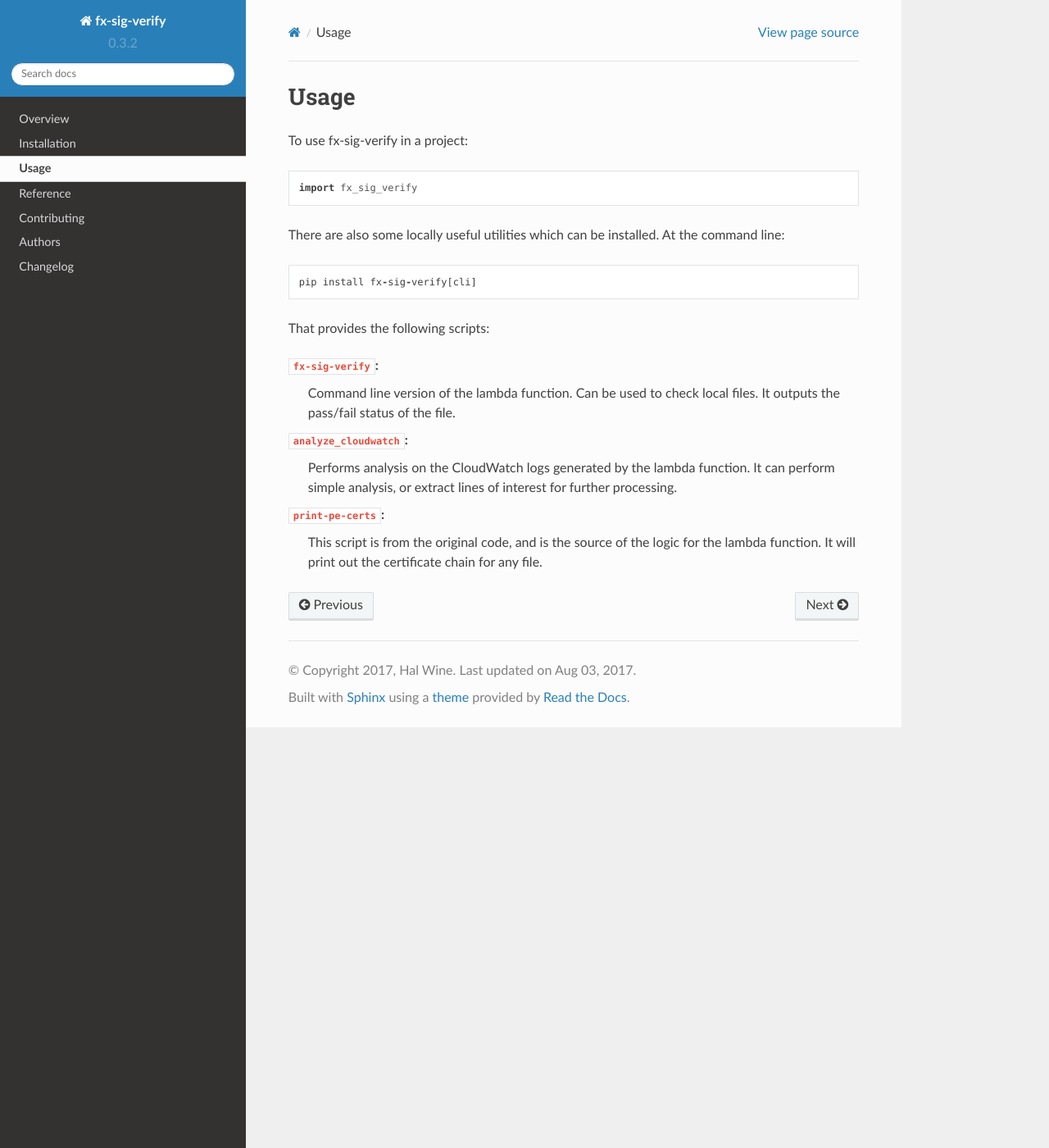
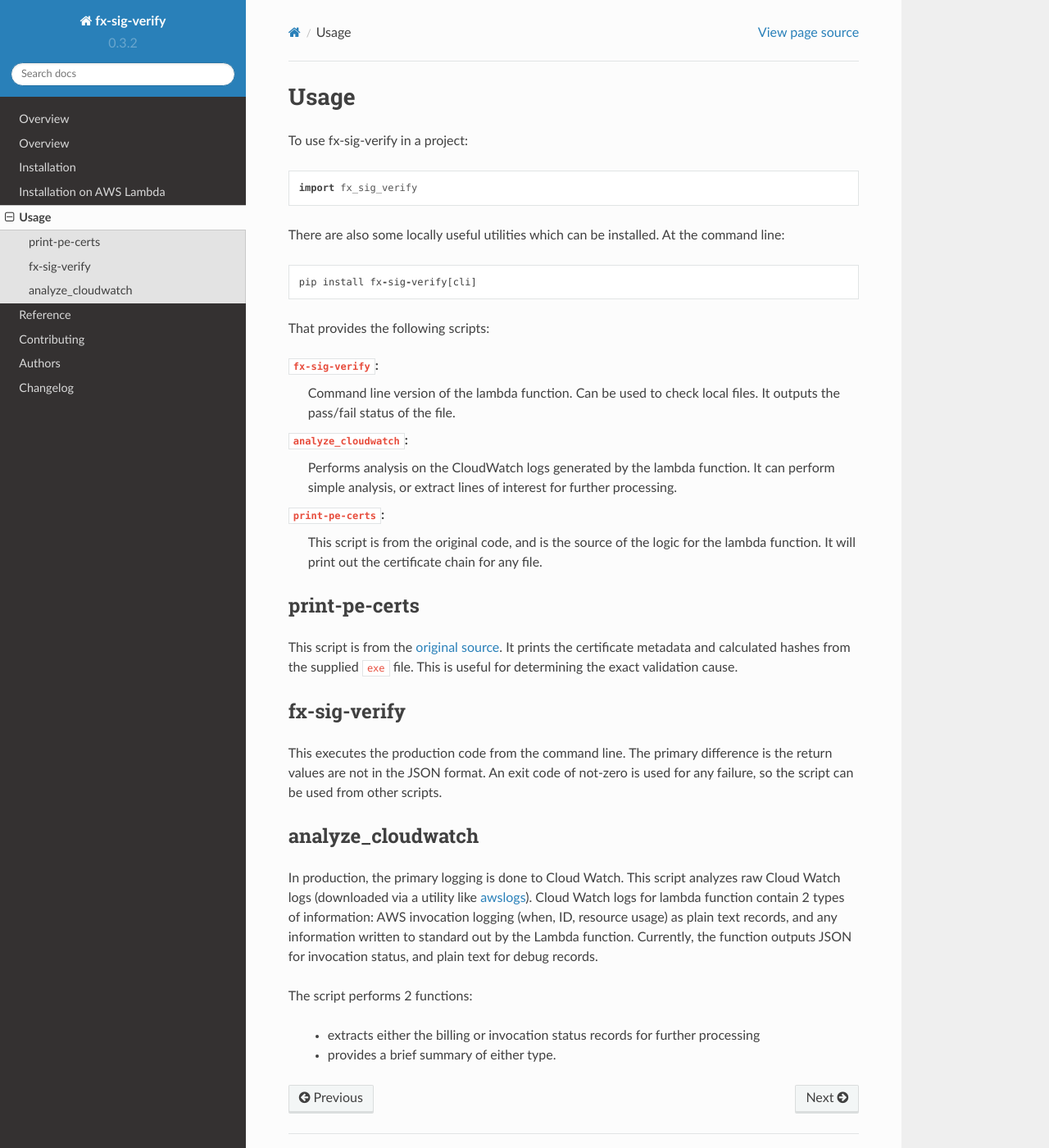
Before and after one commit to mozilla-services/fx-sig-verify, a Sphinx documentation site: the page built from docs/usage.rst, in a window 1280 px wide and 1400 px high. Shown: the whole window at 82% size. Built offline with Sphinx 7.4.7 and the Read the Docs theme 2.0.0, drawn with Linux system fonts in a browser that asks for light colours.

Commit message:
Doc update

```diff
--- a/docs/index.rst
+++ b/docs/index.rst
@@ -6,7 +6,9 @@
    :maxdepth: 2
 
    readme
+   overview
    installation
+   installation-on-aws.rst
    usage
    reference/index
    contributing
--- /dev/null
+++ b/docs/installation-on-aws.rst
@@ -0,0 +1,39 @@
+Installation on AWS Lambda
+==========================
+
+Installation on AWS Lambda requires the following:
+
+    - An AWS Account (free tier should suffice for development)
+    - A Lambda function defined
+    - SNS & SQS defined & configured for the Lambda function
+    - An S3 bucket configured to send events to the Lambda function.
+    - A build of the code suitable for deployment on AWS Lambda
+
+Each of these will be covered below.
+
+#.  Create the SNS queue, and note the ARN. Most likely you will also
+    want to create an SQS queue to receive and distribute the
+    notifications, but that will prevent the function from operating.
+
+#.  Create the Lambda function, and configure it. Remember the function
+    must be deployed in the same region that hosts the S3 buckets it
+    will process. The following values can be used as a starting point:
+
+
+    +---------------+------------+-----------------------------------+
+    | **container** | Python2.7  |                                   |
+    +---------------+------------+-----------------------------------+
+    | **memory**    | 128MB      | see log analysis tools to monitor |
+    +---------------+------------+-----------------------------------+
+    | **timeout**   | 60 seconds |                                   |
+    +---------------+------------+-----------------------------------+
+
+    Environment Variables
+
+    +----------+--------------+------------------------------------------------------------------------------------------------------+
+    | **Name** | **Required** | **Value**                                                                                            |
+    +----------+--------------+------------------------------------------------------------------------------------------------------+
+    | SNSARN   | Yes          | The ARN of the SNS queue to be used for notifications                                                |
+    +----------+--------------+------------------------------------------------------------------------------------------------------+
+    | VERBOSE  | No           | (int) 0 for quiet (default); 1 for notify on all invocations; 2 for trace output in Cloud Watch logs |
+    +----------+--------------+------------------------------------------------------------------------------------------------------+
--- /dev/null
+++ b/docs/overview.rst
@@ -0,0 +1,84 @@
+Overview
+========
+
+The purpose of this code is to validate that binary artifacts used to
+install Firefox desktop [#update]_, and distributed by Mozilla are also
+signed by Mozilla. (OS level checks only verify the signing was done
+properly with an active certificate, but not the publisher.)
+
+The mechanism of the validation varies with the artifact type. There are
+the following signing types for the Firefox Desktop applications:
+
+    - Authenticode Code Signing - used for Windows OS ``*.exe`` files.
+    - Apple Code Signing - used for macOS ``*.app`` bundles.
+    - MAR update signing - used for updates delivered to existing
+      Firefox installations.
+    - PGP signing - used where a platform standard does not exist (e.g.
+      linux).
+
+Authenticode does a pkcs7 signature embedded in the PECOFF structured
+``.exe`` file. The certificate associated with the signature can be
+traced up certification chain to a root CA. Each certificate has a
+unique serial number that can be used to identify it. An ``exe``
+artifact passes our validation if all the following apply:
+
+    - the computed hash matches the hash in the signature, and
+    - the certificate traces up to a Root CA, and
+    - The signature was done within dates the certificate was valid, and
+    - The serial number of the certificate matches a "known good" value
+      for a certificate issued to Mozilla and intended to be used for
+      signing Firefox Desktop executables.
+
+Not all ``exe`` files generated during the build process, and thus
+uploaded with the build artifacts, will pass that test. Some internal
+tooling must be compiled against the current headers to work correctly.
+Thus validation is performed only against ``exe`` files that should be
+fully signed -- those that a user will download and execute on their
+machine.
+
+Should there ever be an issue detected, Mozilla will not want to
+distribute that file until everything is understood about the
+discrepancy. To accomplish that task, we examine every ``exe`` uploaded
+to the S3 buckets used by the Release Build Process. The initial upload
+will precede the actual release by a more-than-sufficient time to
+perform all the validations.
+
+Production Deployment
+---------------------
+
+The code is packaged as an AWS Lambda function which is triggered by a
+"``put``" event on certain S3 buckets. All ``exe`` files are passed to
+the function, and the function is responsible for excluding ``exe``
+files we do not expect to validate. All invocations of the function are
+logged to Cloud Watch with sufficient information to uniquely identify
+the operation.
+
+If an unexpected situation is detected, the function generates an AWS
+SNS message with sufficient data to identify the severity of the
+problem. The SNS message can be routed as desired using standard AWS
+tooling.
+
+Local Deployment
+---------------------
+
+Operations teams, both for the Lambda function and the Release Build
+process, have several common needs:
+
+    - Manually execute the code against a specific artifact.
+    - Interpret the log data generated during production.
+
+To support these needs, the ``fx-sig-verify`` python code may be
+deployed locally on any machine. [#build_requirements]_ See `cli
+installation`__ and :ref:usage for more information.
+
+__ :ref:cli_installation
+
+
+.. rubric:: Footnotes
+
+.. [#update] Future versions will also validate update artifacts (aka
+   "mar files").
+
+.. [#build_requirements] The machine must be capable of running python
+   2.7 and building the python M2Crypto library's extensions written in
+   C.
--- a/docs/requirements.txt
+++ b/docs/requirements.txt
@@ -1,3 +1,2 @@
--r ../requirements.txt
 sphinx
 sphinx_rtd_theme
--- a/docs/usage.rst
+++ b/docs/usage.rst
@@ -27,3 +27,39 @@
     This script is from the original code, and is the source of the
     logic for the lambda function. It will print out the certificate
     chain for any file.
+
+print-pe-certs
+--------------
+
+This script is from the `original source`__. It prints the certificate
+metadata and calculated hashes from the supplied ``exe`` file. This is
+useful for determining the exact validation cause.
+
+fx-sig-verify
+-------------
+
+This executes the production code from the command line. The primary
+difference is the return values are not in the JSON format. An exit code
+of not-zero is used for any failure, so the script can be used from
+other scripts.
+
+analyze_cloudwatch
+------------------
+
+In production, the primary logging is done to Cloud Watch. This script
+analyzes raw Cloud Watch logs (downloaded via a utility like awslogs__).
+Cloud Watch logs for lambda function contain 2 types of information: AWS invocation
+logging (when, ID, resource usage) as plain text records, and any
+information written to standard out by the Lambda function. Currently,
+the function outputs JSON for invocation status, and plain text for
+debug records.
+
+__ https://github.com/jorgebastida/awslogs
+
+The script performs 2 functions:
+
+    - extracts either the billing or invocation status records for
+      further processing
+    - provides a brief summary of either type.
+
+__ :ref:`base library`
```
Also changed, not shown: README.rst (+41 -6 lines).
